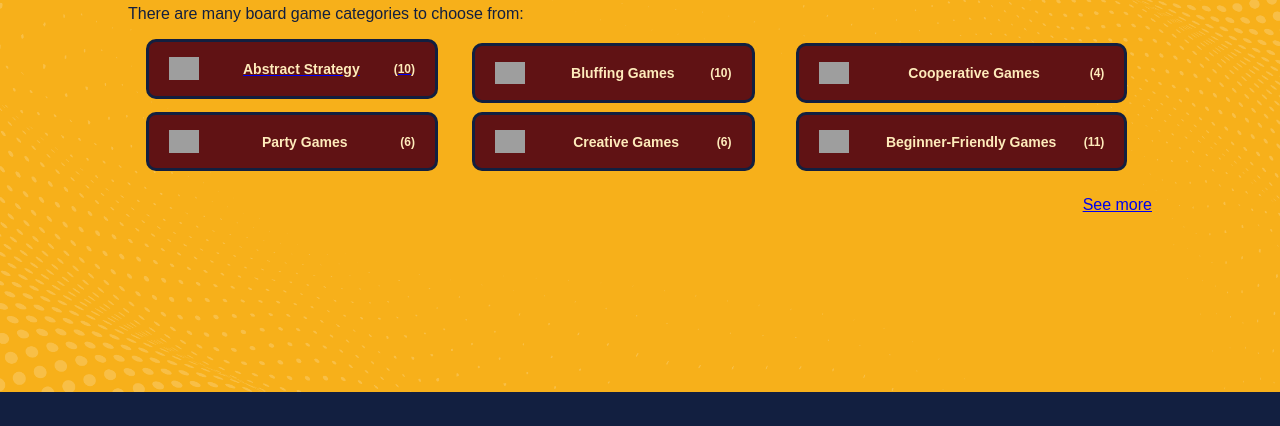
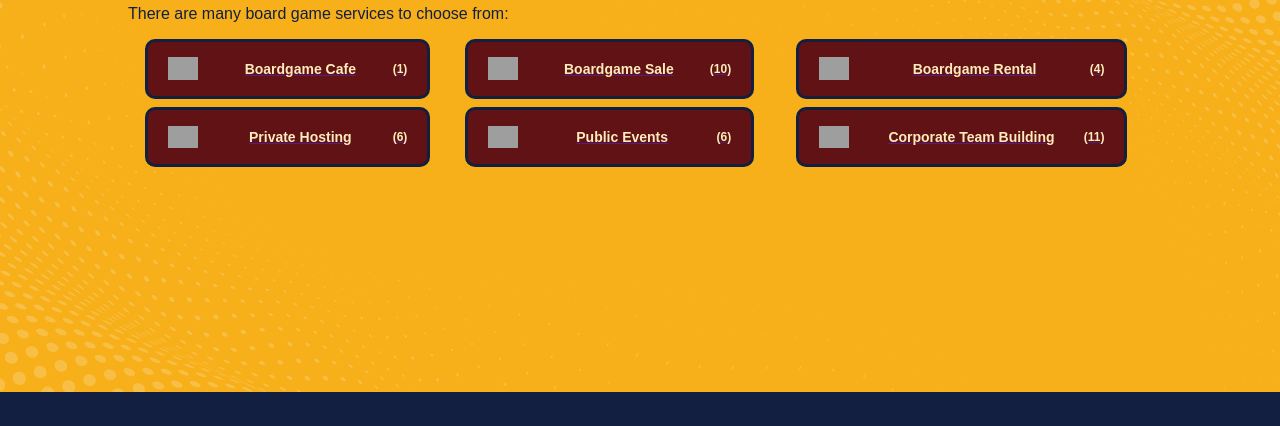
Before and after one commit to tingchannavong/Alpha-Wolf-Collection-Astro, an Astro site: page /categories in a window 1280 px wide. Shown: the part 223-649 px from the top of the page. Built offline with nearby package versions, Linux system fonts and the light colour scheme; Astro itself is replaced by a stand-in of ours; grey boxes are pictures that could not be loaded.

Commit message:
-added service title

```diff
--- a/src/pages/categories.astro
+++ b/src/pages/categories.astro
@@ -6,52 +6,58 @@ import CategoryCard from "../components/category-card.astro";
     <meta charset="UTF-8">
     <meta name="viewport" content="width=device-width, initial-scale=1.0">
     <link rel="stylesheet" href="/styles/alpha_style.css">
-    <title>Categories</title>
+    <title>Services</title>
     <script src="../scripts/filter.ts"></script>
 </head>
 <MainLayout>
     <body>
         <section id="categories-section" class="container">
             <div class="categories">
-                <h2>Categories</h2>
-                <p>There are many board game categories to choose from:</p>
+                <h2>Services</h2>
+                <p>There are many board game services to choose from:</p>
                 <div class="grid-container">
-                    <a id="cat_1" href="/filter?category=Abstract+Strategy">
+                    <a id="cat_1" href="">
                         <CategoryCard
-                        title = "Abstract Strategy"
+                        title = "Boardgame Cafe"
                         img = "/strat-icon.png"
-                        description = {10}/>
+                        description = {1}/>
                     </a>
+                    <a id="cat_2" href="">
                     <CategoryCard
-                        title = "Bluffing Games"
+                        title = "Boardgame Sale"
                         img = "/strat-icon.png"
                         description = {10}
                     />
+                    </a>
+                    <a id="cat_3" href="">
                     <CategoryCard
-                        title = "Cooperative Games"
+                        title = "Boardgame Rental"
                         img = "/strat-icon.png"
                         description = {4}
                     />
+                    </a>
+                    <a id="cat_4" href="">
                     <CategoryCard
-                        title = "Party Games"
+                        title = "Private Hosting"
                         img = "/strat-icon.png"
                         description = {6}
                     />
+                    </a>
+                    <a id="cat_5" href="">
                     <CategoryCard
-                        title = "Creative Games"
+                        title = "Public Events"
                         img = "/strat-icon.png"
                         description = {6}
                     />
+                    </a>
+                    <a id="cat_6" href="">
                     <CategoryCard
-                        title = "Beginner-Friendly Games"
+                        title = "Corporate Team Building"
                         img = "/strat-icon.png"
                         description = {11}
                     />
+                    </a>
                      <!-- Repeat the category div for other categories -->
-                </div>
-                <div class="see-more">
-                    <!-- Link to categories page -->
-                    <a href="#">See more</a>
                 </div>
               </div>
             </section>
```
